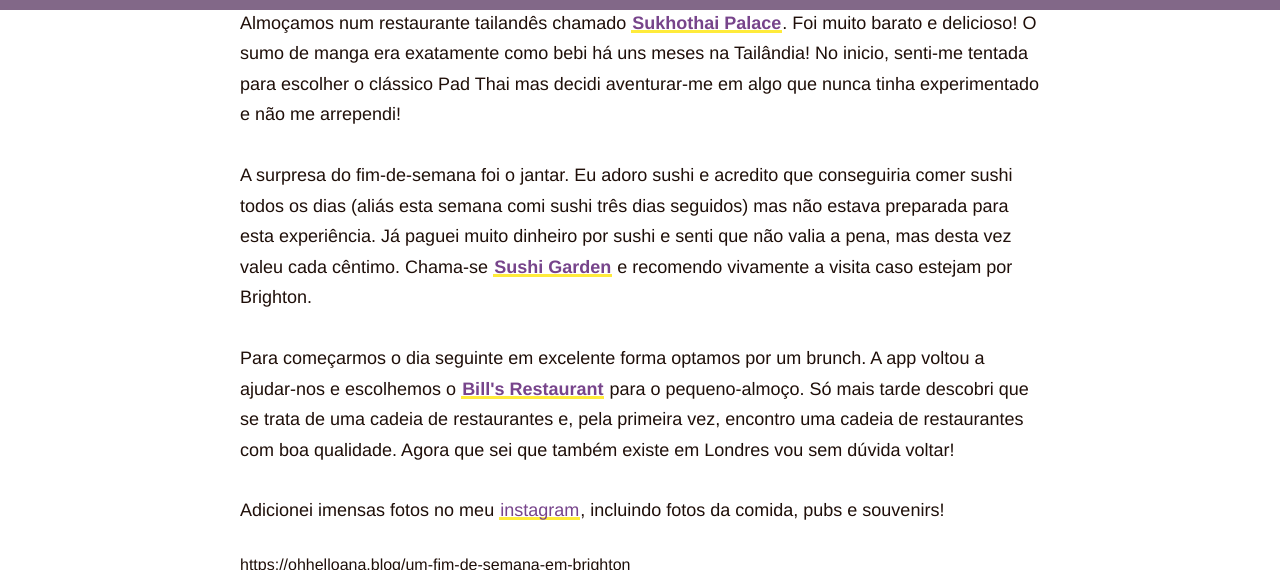
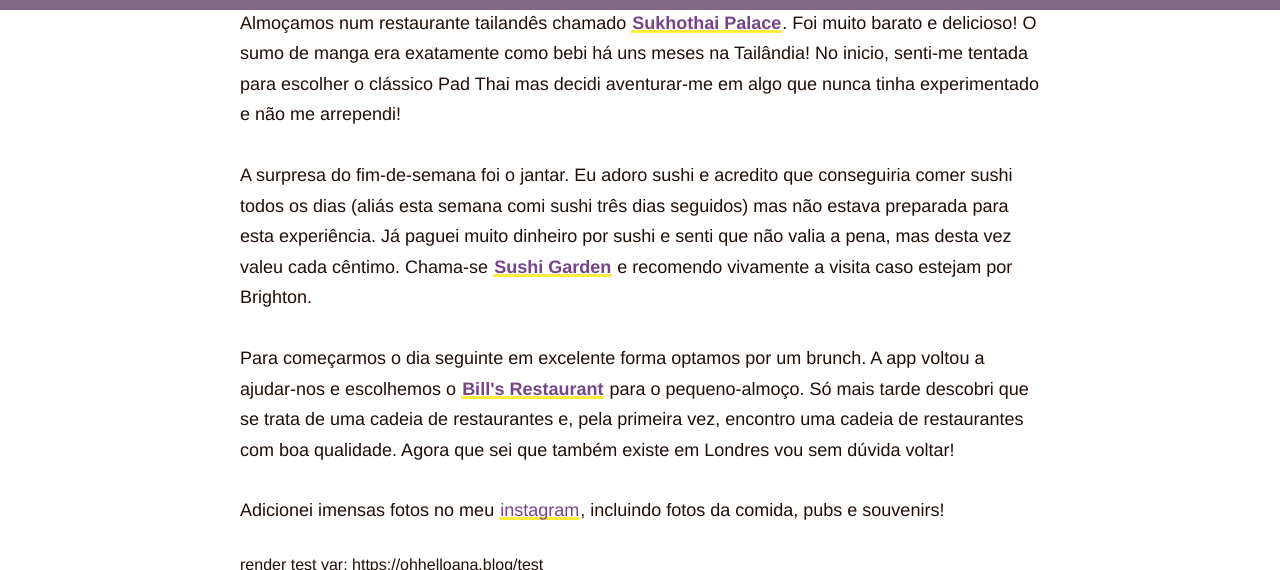
Before and after one commit to ohhelloana/ohhelloana, a Jekyll site: the page built from _posts/2015-05-25-um-fim-de-semana-em-brighton.html, in a window 1280 px wide and 900 px high, scrolled down 6322 px, cut to the strip 0-570 px from the top of the window. Built offline with Jekyll 4.4.1, drawn with Linux system fonts in a browser that asks for light colours.

Commit message:
Force url in the webmentions;

```diff
--- a/_layouts/post.html
+++ b/_layouts/post.html
@@ -16,10 +16,16 @@ layout: default
     {{ content }}
   </div>
 
-  {% capture url_path %}{{site.url}}{{page.url}}{% endcapture %}
+  {% assign x = 'https://ohhelloana.blog' %}
+  {% assign y = 'def' %}
+  {% assign z = x | append: y %}
 
-{{page.url | absolute_url}}
+  {% assign new_var = append: x | append: page.url %}
+
+  {% assign test = 'https://ohhelloana.blog/test' %}
+
+  render test var: {{ test }}
   <div class="webmentions">
-    {% webmentions page.url | absolute_url %}
+    {% webmentions test %}
   </div>
 </article>
```
